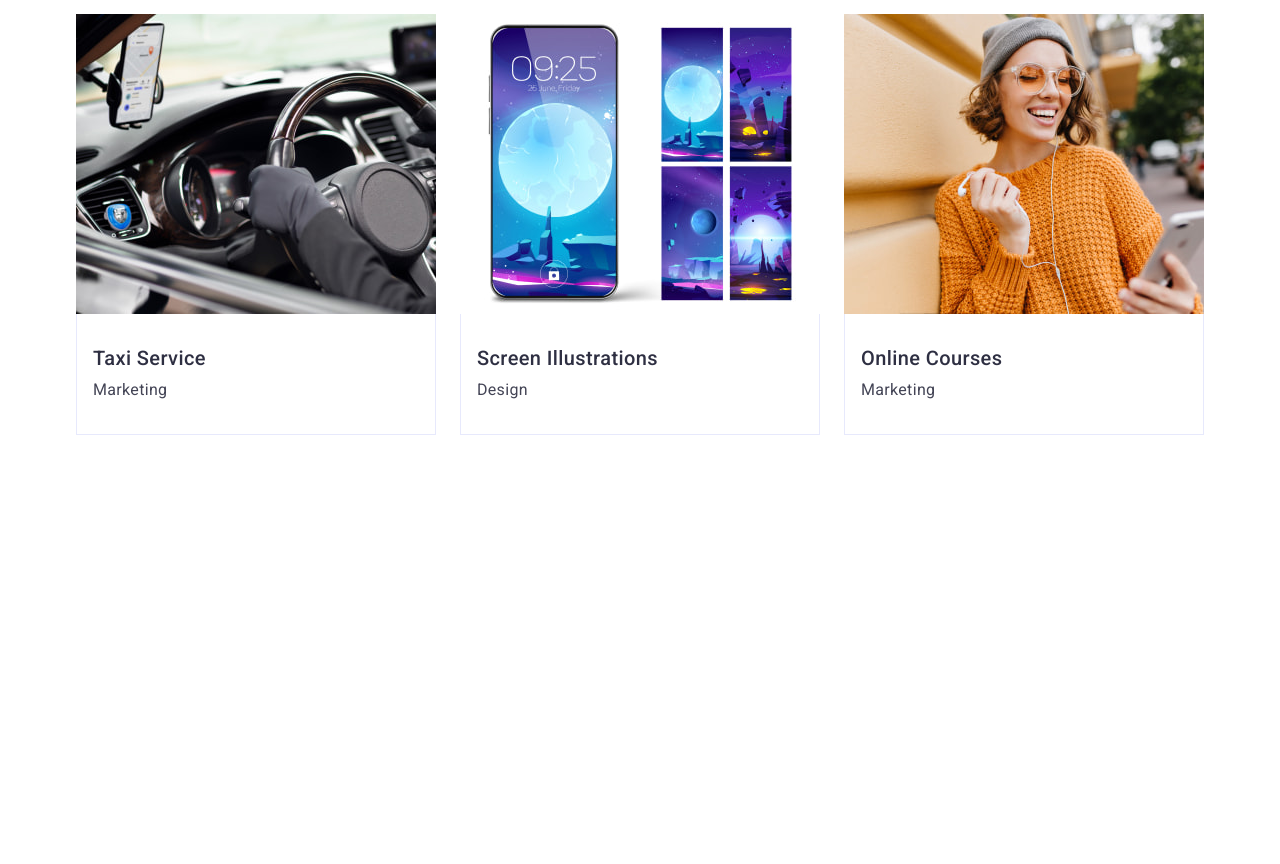
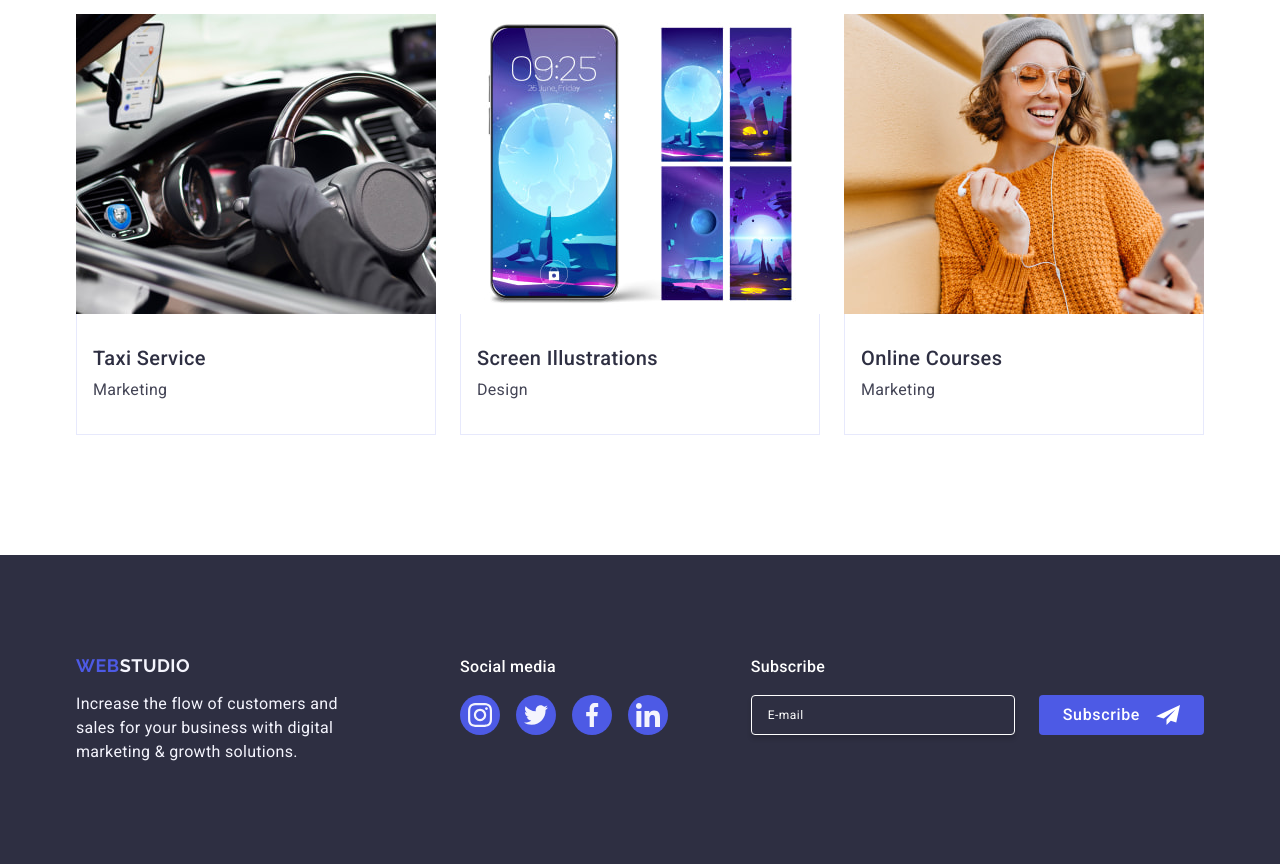
Before and after one commit to Pavlo-Malysh/goit-markup-hw-06, a plain HTML site: page index.html in a window 1280 px wide. Shown: the part 2628-3492 px from the top of the page. Before the commit the page ends 3183 px from the top, so only its background shows below. Drawn offline with nearby package versions, Linux system fonts and the light colour scheme.

Commit message:
add mobile footer

```diff
--- a/css/styles.css
+++ b/css/styles.css
@@ -477,17 +477,15 @@ button {
 
 .footer {
     background: #2e2f42;
-    padding-top: 100px;
-    padding-bottom: 100px;
+    padding-top: 96px;
+    padding-bottom: 96px;
 }
 
 .footer-container {
     display: flex;
-    align-items: baseline;
-}
-
-.footer-logo-column {
-    margin-right: 120px;
+    flex-wrap: wrap;
+    justify-content: center;
+    gap: 72px;
 }
 
 .logo-light {
@@ -496,7 +494,8 @@ button {
 
 .footer-logo {
     margin-bottom: 16px;
-    display: inline-block;
+    display: block;
+    text-align: center;
 }
 
 .subtitle-footer {
@@ -505,11 +504,11 @@ button {
     letter-spacing: 0.02em;
     color: #fff;
     margin-bottom: 16px;
+    text-align: center;
 }
 
 .text-footer {
     color: #f4f4fd;
-    max-width: 264px;
 }
 
 .icon-footer-list {
@@ -523,13 +522,11 @@ button {
     background-color: #31D0AA;
 }
 
-.footer-form-item {
-    margin-left: auto;
-}
-
 .footer-form {
     display: flex;
-    gap: 24px;
+    flex-wrap: wrap;
+    justify-content: center;
+    gap: 16px;
 }
 
 .footer-input {
@@ -537,10 +534,9 @@ button {
     line-height: 2;
     letter-spacing: 0.04em;
     color: #fff;
-
     border: 1px solid #fff;
     border-radius: 4px;
-    width: 264px;
+    width: 288px;
     height: 40px;
     padding-left: 16px;
     padding-right: 16px;
@@ -966,6 +962,34 @@ button {
     /* Footer */
 
 
+    .footer-container {
+
+        justify-content: flex-start;
+        column-gap: 24px;
+        padding-left: 92px;
+        padding-right: 92px;
+        /* align-items: baseline; */
+    }
+
+    .footer-logo {
+        text-align: left;
+    }
+
+    .subtitle-footer {
+        text-align: left;
+    }
+
+    .text-footer {
+        max-width: 264px;
+    }
+
+    .footer-form {
+        gap: 24px;
+    }
+
+    .footer-input {
+        width: 264px;
+    }
 
 }
 
@@ -1080,7 +1104,27 @@ button {
 
     /* Footer */
 
+    .footer {
+        padding-top: 100px;
+        padding-bottom: 100px;
+    }
 
+    .footer-container {
+        gap: 0;
+        align-items: baseline;
+    }
+
+    .footer-logo-column {
+        margin-right: 120px;
+    }
+
+    .footer-logo {
+        display: inline-block;
+    }
+
+    .footer-form-item {
+        margin-left: auto;
+    }
 
 
 }
--- a/index.html
+++ b/index.html
@@ -354,14 +354,12 @@
         </section>
     </main>
 
-    <footer hidden class="footer">
+    <footer class="footer">
         <div class="container footer-container">
             <div class="footer-logo-column"><a class="logo footer-logo" href="./index.html">Web<span
                         class="logo-light">Studio</span></a>
-                <p class="text-footer">Increase the flow of customers and sales for your business with digital
-                    marketing
-                    &
-                    growth solutions.</p>
+                <p class="text-footer">Increase the flow of customers and sales for your business with digital marketing
+                    & growth solutions.</p>
             </div>
             <div class="footer-messenger">
                 <p class="subtitle-footer">Social media</p>
```
